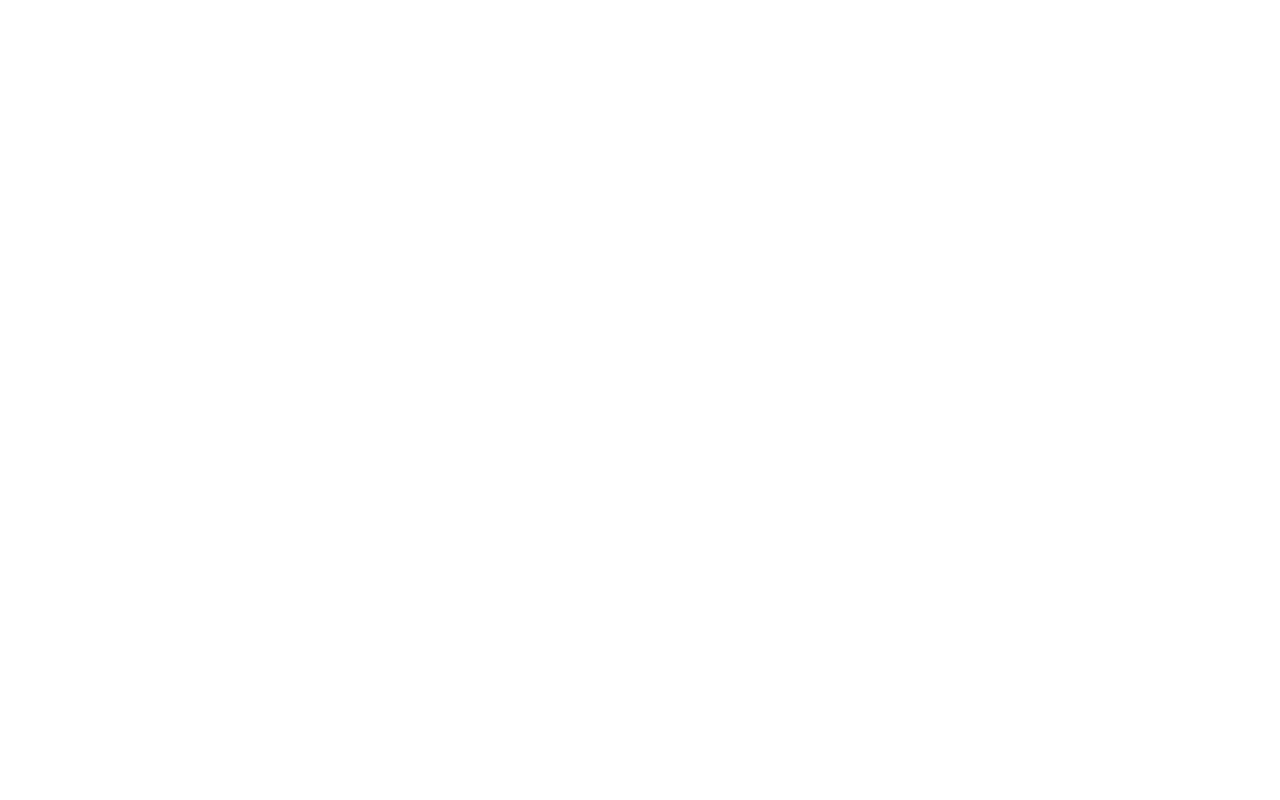
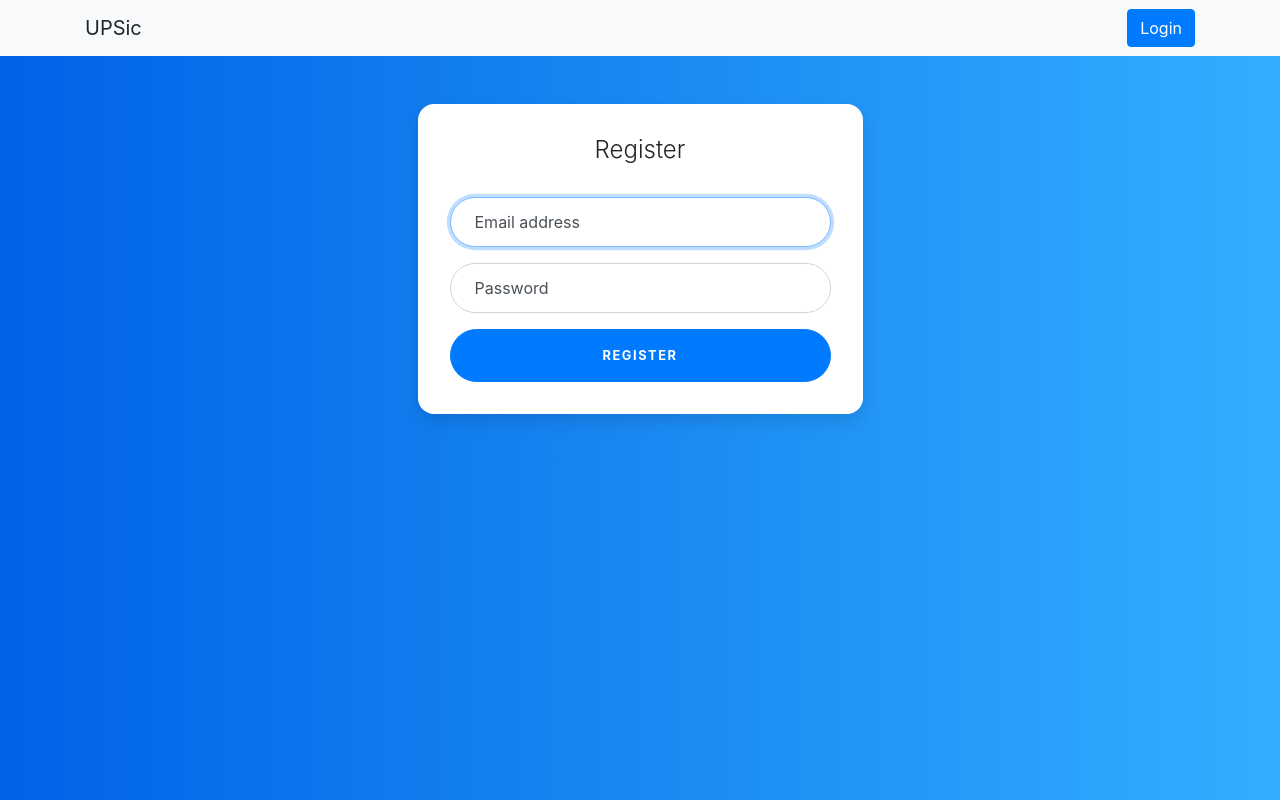
Before and after one commit to upsic/client, a plain HTML site: page index.html in a window 1280 px wide. Drawn offline with nearby package versions, Linux system fonts and the light colour scheme; some packages are replaced by stand-ins of ours; a script that the page names is missing.

Commit message:
client-regisDone-loginDone-logoutDone

```diff
--- a/css/style.css
+++ b/css/style.css
@@ -0,0 +1,100 @@
+:root {
+    --input-padding-x: 1.5rem;
+    --input-padding-y: .75rem;
+  }
+
+  body {
+    background: #007bff;
+    background: linear-gradient(to right, #0062E6, #33AEFF);
+  }
+
+  .card-signin {
+    border: 0;
+    border-radius: 1rem;
+    box-shadow: 0 0.5rem 1rem 0 rgba(0, 0, 0, 0.1);
+  }
+
+  .card-signin .card-title {
+    margin-bottom: 2rem;
+    font-weight: 300;
+    font-size: 1.5rem;
+  }
+
+  .card-signin .card-body {
+    padding: 2rem;
+  }
+
+  .form-signin {
+    width: 100%;
+  }
+
+  .form-signin .btn {
+    font-size: 80%;
+    border-radius: 5rem;
+    letter-spacing: .1rem;
+    font-weight: bold;
+    padding: 1rem;
+    transition: all 0.2s;
+  }
+
+  .form-label-group {
+    position: relative;
+    margin-bottom: 1rem;
+  }
+
+  .form-label-group input {
+    height: auto;
+    border-radius: 2rem;
+  }
+
+  .form-label-group>input,
+  .form-label-group>label {
+    padding: var(--input-padding-y) var(--input-padding-x);
+  }
+
+  .form-label-group>label {
+    position: absolute;
+    top: 0;
+    left: 0;
+    display: block;
+    width: 100%;
+    margin-bottom: 0;
+    /* Override default `<label>` margin */
+    line-height: 1.5;
+    color: #495057;
+    border: 1px solid transparent;
+    border-radius: .25rem;
+    transition: all .1s ease-in-out;
+  }
+
+  .form-label-group input::-webkit-input-placeholder {
+    color: transparent;
+  }
+
+  .form-label-group input:-ms-input-placeholder {
+    color: transparent;
+  }
+
+  .form-label-group input::-ms-input-placeholder {
+    color: transparent;
+  }
+
+  .form-label-group input::-moz-placeholder {
+    color: transparent;
+  }
+
+  .form-label-group input::placeholder {
+    color: transparent;
+  }
+
+  .form-label-group input:not(:placeholder-shown) {
+    padding-top: calc(var(--input-padding-y) + var(--input-padding-y) * (2 / 3));
+    padding-bottom: calc(var(--input-padding-y) / 3);
+  }
+
+  .form-label-group input:not(:placeholder-shown)~label {
+    padding-top: calc(var(--input-padding-y) / 3);
+    padding-bottom: calc(var(--input-padding-y) / 3);
+    font-size: 12px;
+    color: #777;
+  }
--- a/index.html
+++ b/index.html
@@ -22,7 +22,58 @@
     <link rel="stylesheet" href="./css/style.css">
 </head>
 <body>
+    <div id="app">
+        <nav class="navbar navbar-expand-lg navbar-light bg-light">
+            <div class="container">
+                <a class="navbar-brand">UPSic</a>
+                <button class="btn btn-primary my-2 my-sm-0" type="submit" v-if="button_regis" @click="getRegisForm">Register</button>
+                <button class="btn btn-primary my-2 my-sm-0" type="submit" v-if="button_login" @click="getLoginForm">Login</button>
+                <button class="btn btn-primary my-2 my-sm-0" type="submit" v-if="button_logout" @click="toHome">Logout</button>
+            </div>
+        </nav>
 
+        <div class="container">
+            <div class="row" v-if="isLogin == false">
+                <div class="col-sm-9 col-md-7 col-lg-5 mx-auto">
+                    <div class="card card-signin my-5">
+                        <div class="card-body" v-if="form_regis">
+                            <h5 class="card-title text-center">Register</h5>
+                            <form class="form-signin" @submit.prevent="toRegis">
+                                <div class="form-label-group">
+                                    <input type="email" v-model="inputEmail" id="inputEmail" class="form-control" placeholder="Email address" required autofocus>
+                                    <label for="inputEmail">Email address</label>
+                                </div>
+
+                                <div class="form-label-group">
+                                    <input type="password" v-model="inputPassword" id="inputPassword" class="form-control" placeholder="Password" required>
+                                    <label for="inputPassword">Password</label>
+                                </div>
+
+                                <button class="btn btn-lg btn-primary btn-block text-uppercase" type="submit">Register</button>
+                            </form>
+                        </div>
+
+                        <div class="card-body" v-if="form_login">
+                            <h5 class="card-title text-center">Sign In</h5>
+                            <form class="form-signin" @submit.prevent="toLogin">
+                                <div class="form-label-group">
+                                    <input type="email" v-model="inputEmail" id="inputEmail" class="form-control" placeholder="Email address" required autofocus>
+                                    <label for="inputEmail">Email address</label>
+                                </div>
+
+                                <div class="form-label-group">
+                                    <input type="password" v-model="inputPassword" id="inputPassword" class="form-control" placeholder="Password" required>
+                                    <label for="inputPassword">Password</label>
+                                </div>
+
+                                <button class="btn btn-lg btn-primary btn-block text-uppercase" type="submit">Sign in</button>
+                            </form>
+                        </div>
+                    </div>
+                </div>
+            </div>
+        </div>
+    </div>
 
     <script src="./js/index.js"></script>
 </body>
--- a/js/index.js
+++ b/js/index.js
@@ -0,0 +1,96 @@
+const baseUrl = 'http://localhost:3000/upsic'
+
+var app = new Vue ({
+    el: '#app',
+    data: {
+        listMusic: [],
+        inputEmail: '',
+        inputPassword: '',
+        form_regis: true,
+        form_login: false,
+        button_regis: false,
+        button_login: true,
+        button_logout: false,
+        submit_regis: true,
+        submit_login: false,
+        isLogin: false
+    },
+    methods: {
+        getRegisForm: function() {
+            this.form_login = false
+            this.button_regis = false
+            this.button_login = true
+            this.form_regis = true
+            this.inputEmail = ''
+            this.inputPassword = ''
+        },
+        getLoginForm: function() {
+            this.form_regis = false
+            this.button_login = false
+            this.button_regis = true
+            this.form_login = true
+            this.inputEmail = ''
+            this.inputPassword = ''
+        },
+        toRegis: function() {
+            let newUser = {
+                email: this.inputEmail,
+                password: this.inputPassword
+            }
+
+            axios
+                .post(`${baseUrl}/register`, newUser)
+                .then(response => {
+                    this.inputEmail = ''
+                    this.inputPassword = ''
+                    Swal.fire({
+                        type: 'success',
+                        title: 'Data has been saved',
+                        showConfirmButton: false,
+                        timer: 1500
+                      })
+                })
+                .catch(err => {
+                    Swal.fire({
+                        title: err.response.data.message,
+                        animation: false,
+                        customClass: {
+                          popup: 'animated tada'
+                        }
+                      })
+                })
+        },
+        toLogin: function() {
+            let User = {
+                email: this.inputEmail,
+                password: this.inputPassword
+            }
+
+            axios
+                .post(`${baseUrl}/login`, User)
+                .then(response => {
+                    localStorage.setItem('token', response.data.access_token)
+                    this.inputEmail = ''
+                    this.inputPassword = ''
+                    this.button_regis = false
+                    this.button_logout = true
+                    this.isLogin = true
+                })
+                .catch(err => {
+                    Swal.fire({
+                        title: err.response.data.message,
+                        animation: false,
+                        customClass: {
+                          popup: 'animated tada'
+                        }
+                      })
+                })
+        },
+        toHome: function() {
+            localStorage.clear()
+            this.isLogin = false
+            this.button_logout = false
+            this.button_regis = true
+        }
+    }
+})
```
